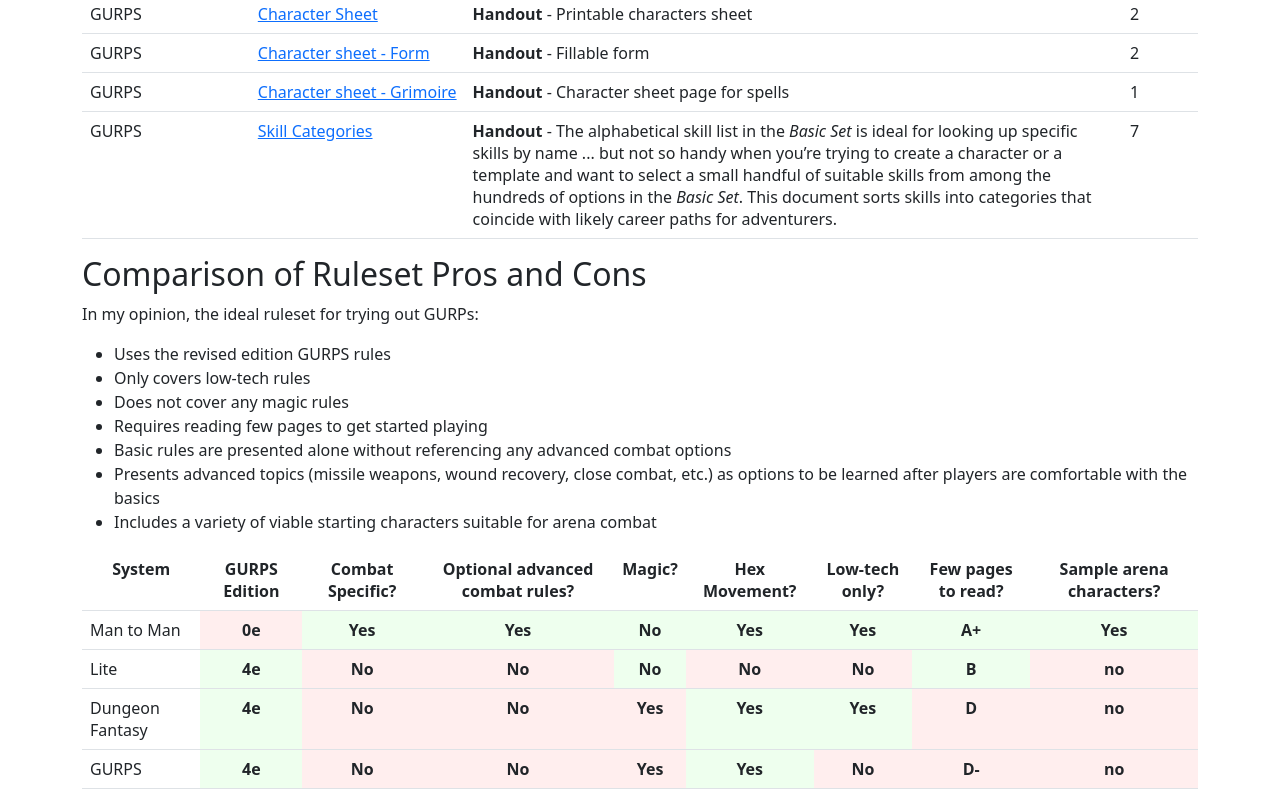
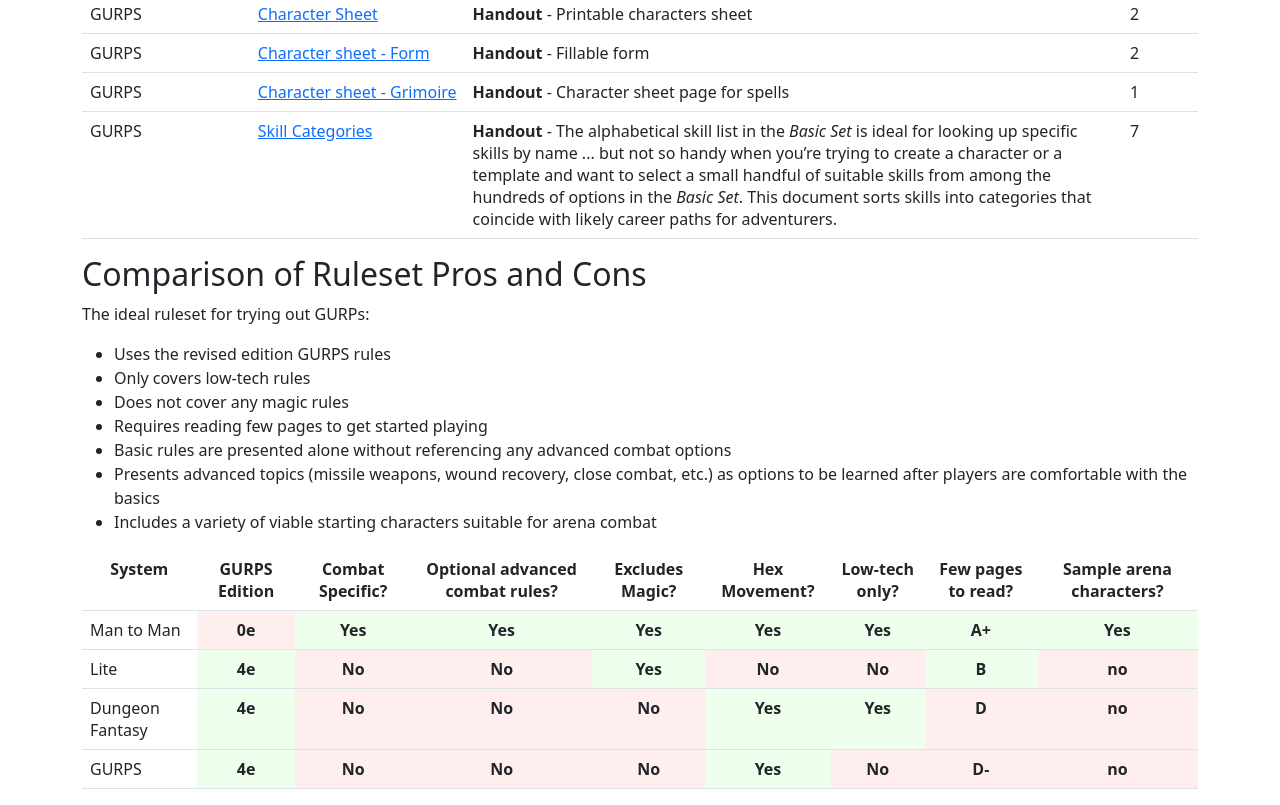
Before and after one commit to gubbins1/games, a plain HTML site: page rpg/index.html in a window 1280 px wide. Shown: the part 507-1312 px from the top of the page. Drawn offline with nearby package versions, Linux system fonts and the light colour scheme.

Commit message:
Update index.html

```diff
--- a/rpg/index.html
+++ b/rpg/index.html
@@ -44,7 +44,7 @@
 
 <h2>Comparison of Ruleset Pros and Cons</h2>
 
-<p>In my opinion, the ideal ruleset for trying out GURPs:</p>
+<p>The ideal ruleset for trying out GURPs:</p>
 <ul>
           <li> Uses the revised edition GURPS rules
           <li> Only covers low-tech rules
@@ -56,11 +56,11 @@
 </ul>
 
 <table class="table summary">
-    <tr><th>System          <th>GURPS Edition        <th>Combat Specific? <th>Optional advanced combat rules? <th>Magic?  <th>Hex Movement?      <th>Low-tech only?  <th>Few pages to read?<th> Sample arena characters?
-    <tr><td>Man to Man      <td class=bad>0e   <td class=good>Yes  <td class=good>Yes <td class=good>No  <td class=good>Yes    <td class=good>Yes    <td class=good>A+  <td class=good>Yes
-    <tr><td>Lite            <td class=good>4e  <td class=bad>No    <td class=bad>No   <td class=good>No  <td class=bad>No      <td class=bad>No      <td class=good>B   <td class=bad>no
-    <tr><td>Dungeon Fantasy <td class=good>4e  <td class=bad>No    <td class=bad>No   <td class=bad>Yes  <td class=good>Yes    <td class=good>Yes    <td class=bad>D    <td class=bad>no
-    <tr><td>GURPS           <td class=good>4e  <td class=bad>No    <td class=bad>No   <td class=bad>Yes  <td class=good>Yes    <td class=bad>No      <td class=bad>D-   <td class=bad>no
+    <tr><th>System          <th>GURPS Edition  <th>Combat Specific? <th>Optional advanced combat rules? <th>Excludes Magic?  <th>Hex Movement?      <th>Low-tech only?  <th>Few pages to read?<th> Sample arena characters?
+    <tr><td>Man to Man      <td class=bad>0e   <td class=good>Yes  <td class=good>Yes <td class=good>Yes  <td class=good>Yes    <td class=good>Yes    <td class=good>A+  <td class=good>Yes
+    <tr><td>Lite            <td class=good>4e  <td class=bad>No    <td class=bad>No   <td class=good>Yes  <td class=bad>No      <td class=bad>No      <td class=good>B   <td class=bad>no
+    <tr><td>Dungeon Fantasy <td class=good>4e  <td class=bad>No    <td class=bad>No   <td class=bad>No  <td class=good>Yes    <td class=good>Yes    <td class=bad>D    <td class=bad>no
+    <tr><td>GURPS           <td class=good>4e  <td class=bad>No    <td class=bad>No   <td class=bad>No  <td class=good>Yes    <td class=bad>No      <td class=bad>D-   <td class=bad>no
 </table>
 
   </div>
```
